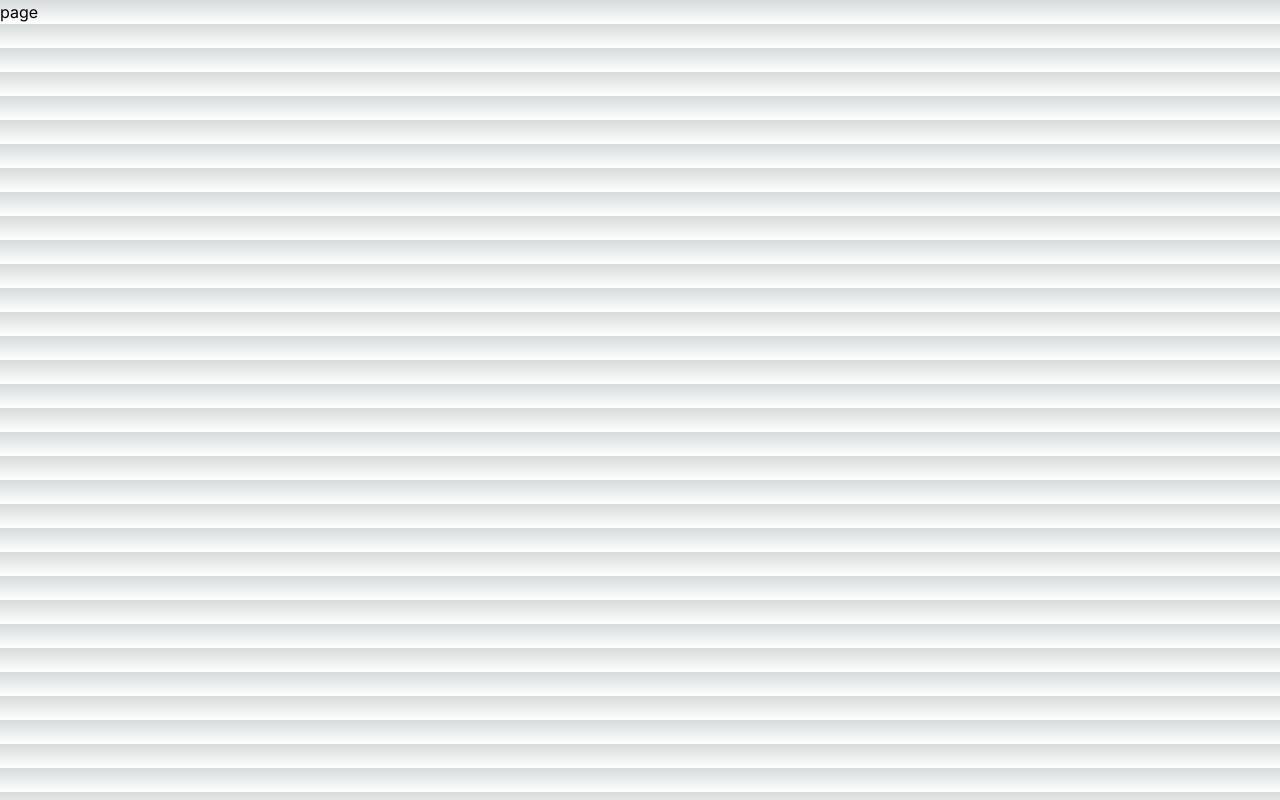
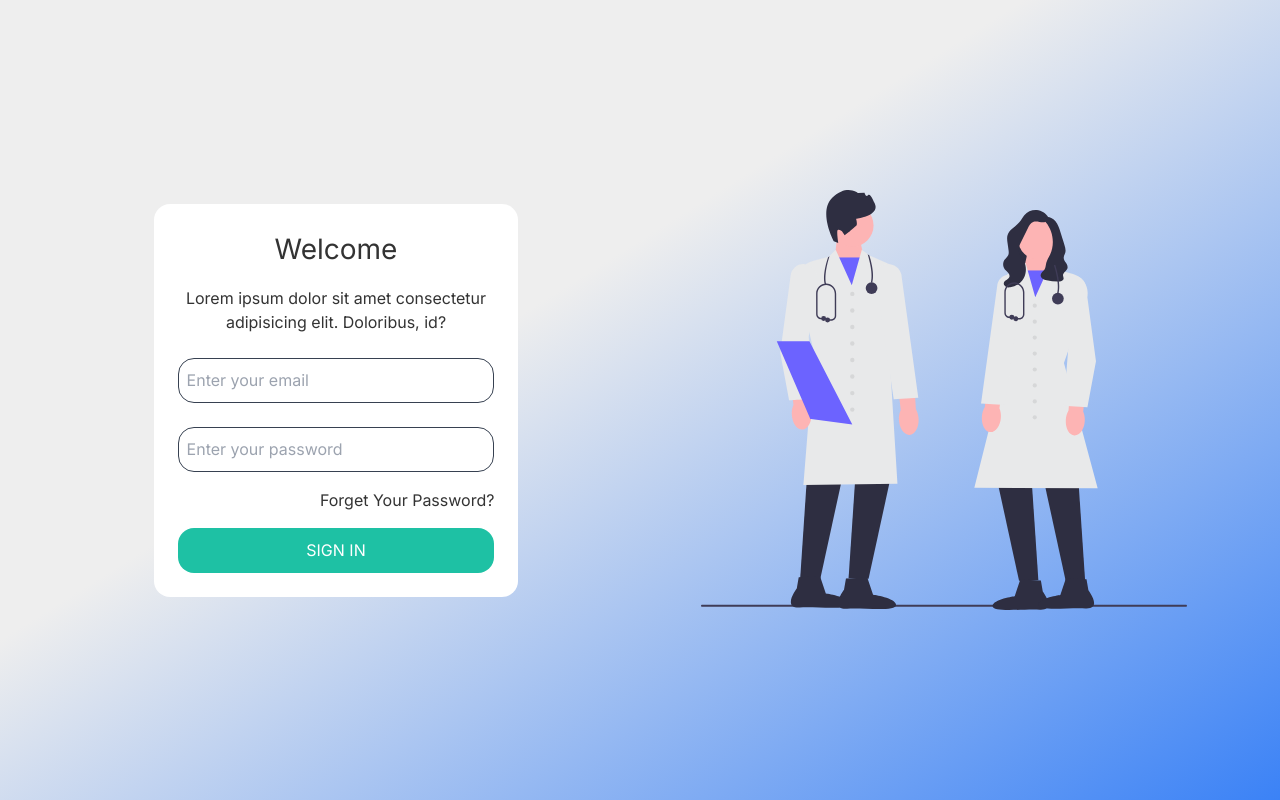
Before and after one commit to SpringArts/HospitalManagement-fe, a Next.js app: page /auth/login in a window 1280 px wide. Built offline with nearby package versions, Linux system fonts and the light colour scheme.

Commit message:
login ui and logic (not finish)

```diff
--- a/src/app/auth/login/page.jsx
+++ b/src/app/auth/login/page.jsx
@@ -1,7 +1,90 @@
-import React from "react";
+"use client"
+import { useState, useRef } from 'react'
+import Image from 'next/image'
+import login_img from '/public/images/health_care.svg'
 
-const page = () => {
-    return <div>page</div>;
+const loginRequest = async (email, password) => {
+    // Fetch CSRF cookie first
+    await fetch('http://127.0.0.1:8000/sanctum/csrf-cookie', {
+        method: 'GET',
+        headers: {
+            'Content-Type': 'application/json',
+            'X-Requested-With': 'XMLHttpRequest',
+        },
+        credentials: 'include',
+    });
+
+    const response = await fetch('http://127.0.0.1:8000/api/login', {
+        method: 'POST',
+        body: JSON.stringify({email, password}),
+        headers: {
+            'Content-Type': 'application/json',
+            'Accept': 'application/json',
+        },
+        credentials: 'include', // Send cookies with the request
+    })
+
+    const data = await response.json()
+
+    if(!response.ok) {
+        throw new Error(data.message || 'Somethind wrong.')
+    }
+
+    return data
+}
+
+const LoginPage = () => {
+    const emailRef = useRef()
+    const passwordRef = useRef()
+
+    const submitHandler = async (event) => {
+        event.preventDefault()
+
+        const email = emailRef.current.value
+        const password = passwordRef.current.value
+        try {
+            const result = await loginRequest(email, password)
+            console.log(result)
+        } catch (error) {
+            console.log(error)
+        }
+    }
+
+    return (
+        <div className="w-screen h-screen text-[#333] bg-gradient-to-br from-[#eee] from-40% to-blue-500 ">
+            <div className='container p-4 lg:p-8 flex justify-center items-center h-full w-full'>
+                    <div className="w-full lg:w-[50%] flex justify-center items-center">
+                        <div className="w-full md:w-[60%] mx-auto bg-white p-6 rounded-2xl">
+                            <h1 className="text-center text-[28px] mb-4">Welcome</h1>
+                            <p className="text-center mb-6">Lorem ipsum dolor sit amet consectetur adipisicing elit. Doloribus, id?</p>
+                            <form onSubmit={submitHandler} className="flex flex-col">
+                                <input type="text" placeholder="Enter your email"
+                                    className="
+                                        border-[1px] border-gray-700 h-[45px] rounded-2xl mb-6 p-2
+                                        outline-none focus:p-3 duration-150
+                                    "
+                                    ref={emailRef}
+                                />
+                                <input type="text" placeholder="Enter your password"
+                                    className="
+                                        border-[1px] border-gray-700 h-[45px] rounded-2xl mb-4 p-2
+                                        outline-none focus:p-3 duration-150
+                                    "
+                                    ref={passwordRef}
+                                />
+                                <p className="text-end mb-4">Forget Your Password?</p>
+                                <button className="bg-[#1EC1A4] text-white h-[45px] rounded-2xl">SIGN IN</button>
+                            </form>
+                        </div>
+                    </div>
+                    <div className="hidden w-[50%] lg:flex justify-center items-center">
+                        <Image src={login_img} alt="Picture of the author"
+                            className='w-[80%]'
+                        />
+                    </div>
+            </div>
+        </div>
+    );
 };
 
-export default page;
+export default LoginPage;
```
Also changed, not shown: public/images/health_care.png (added), public/images/health_care.svg (added).
